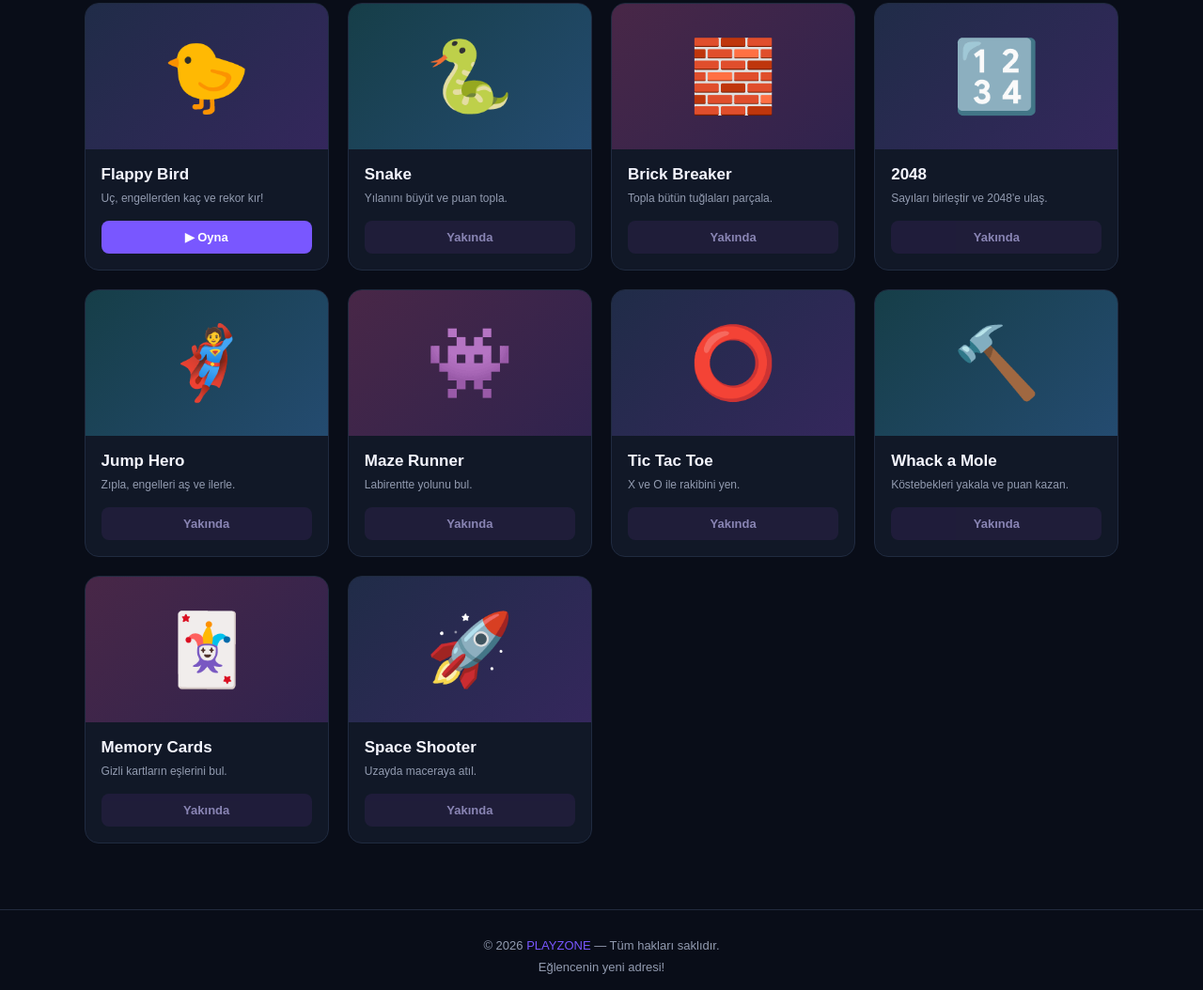
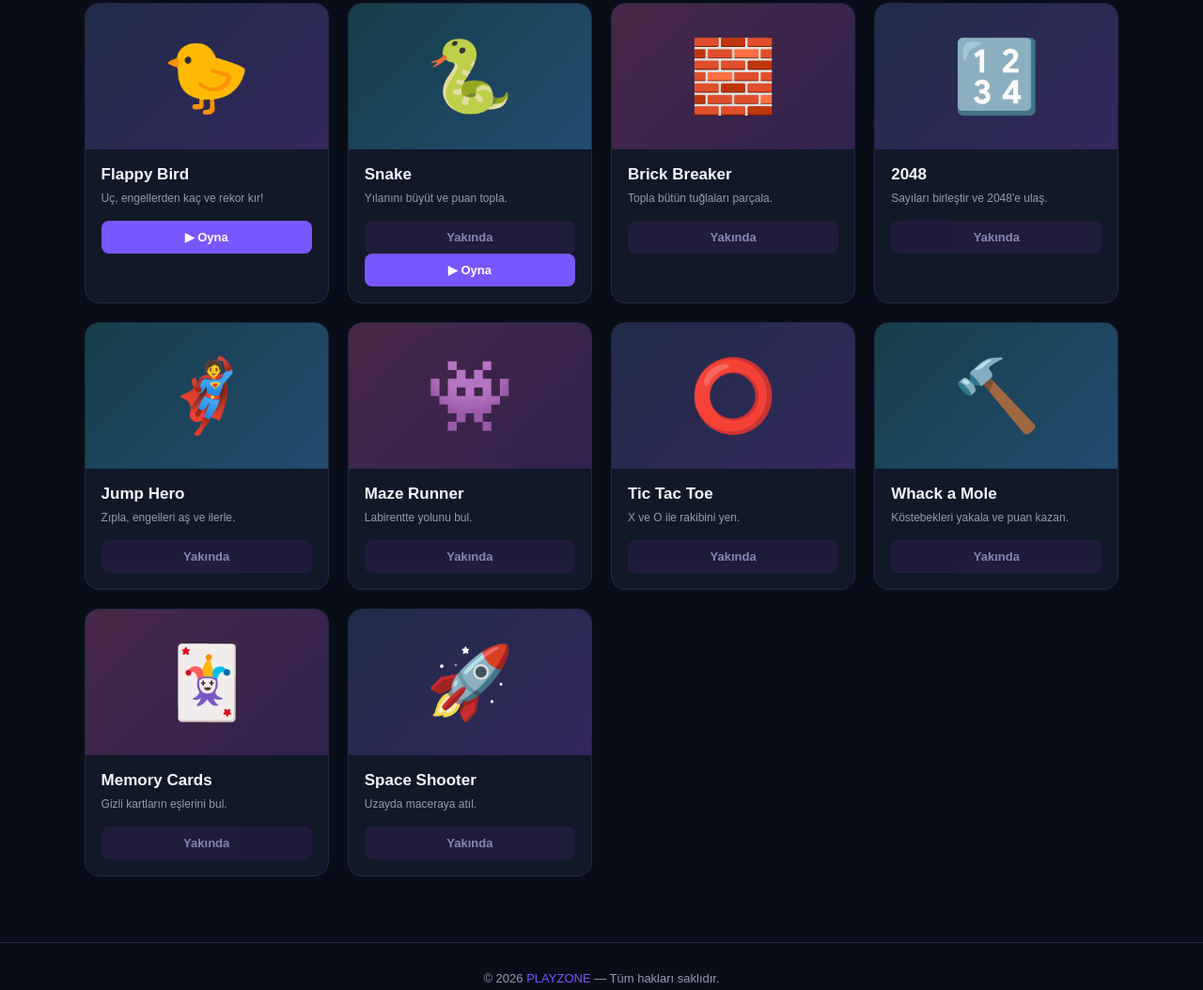
Before and after one commit to alihan1mudayetoglu-web/PLAYZONE, a plain HTML site: page index.html in a window 1280 px wide. Shown: the part 672-1726 px from the top of the page at 94% size. Drawn offline with Linux system fonts and the light colour scheme.

Commit message:
Update index.html

```diff
--- a/index.html
+++ b/index.html
@@ -410,6 +410,8 @@ footer span {
                 <h3>Snake</h3>
                 <p>Yılanını büyüt ve puan topla.</p>
                 <span class="play-btn disabled">Yakında</span>
+                <a href="games/snake/index.html"
+   class="play-btn available">▶ Oyna</a>
             </div>
         </article>
 
```
